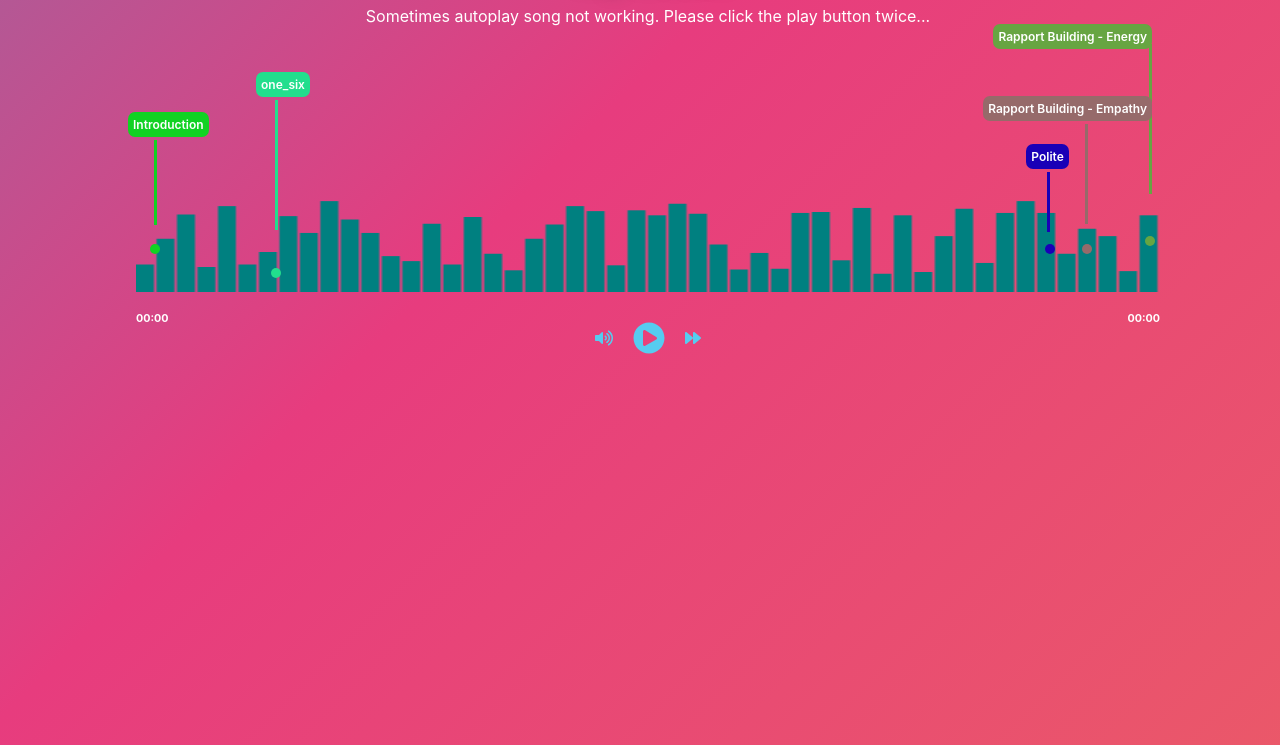
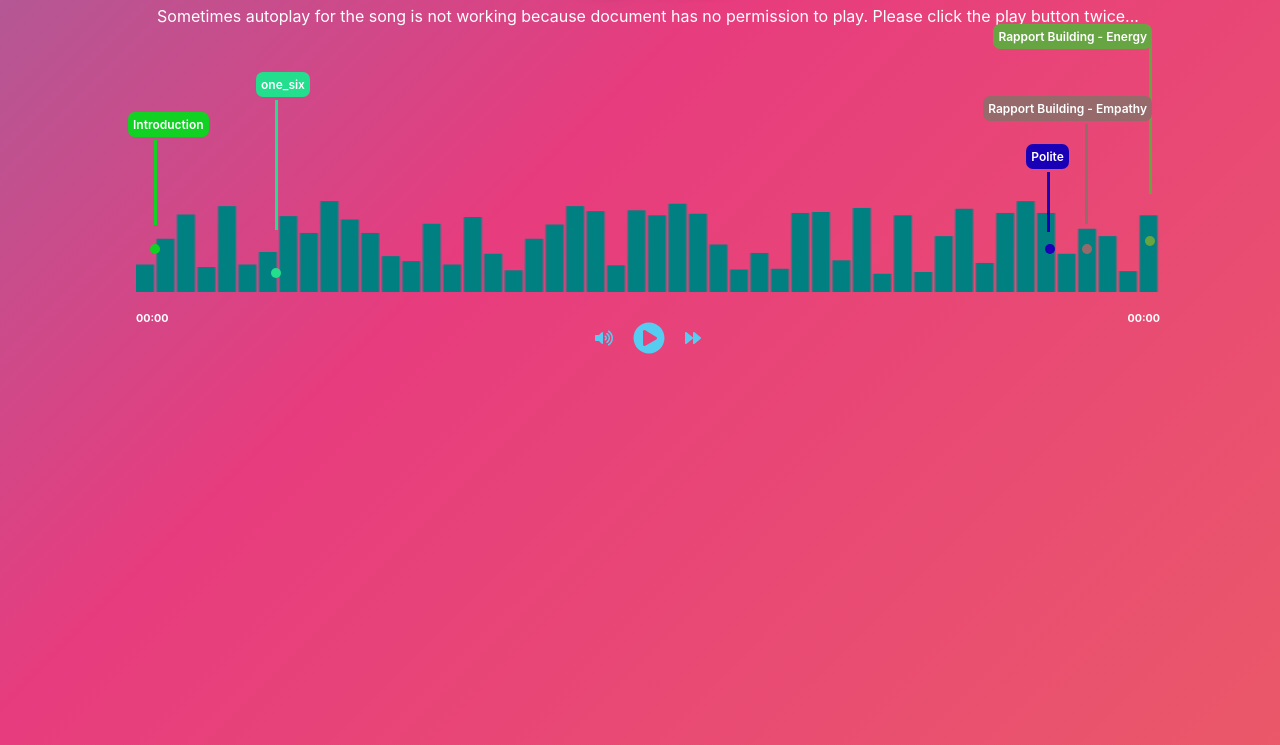
Before and after one commit to devSudhir/MyMusicPlayer, a plain HTML site: page index.html in a window 1280 px wide. Shown: the part 76-821 px from the top of the page. Drawn offline with Linux system fonts and the light colour scheme.

Commit message:
Update index.html

```diff
--- a/index.html
+++ b/index.html
@@ -21,7 +21,7 @@
   <body onload="draw()">
     <h1>My Music</h1>
     <p>
-      Sometimes autoplay song not working. Please click the play button twice...
+      Sometimes autoplay for the song is not working because document has no permission to play. Please click the play button twice...
     </p>
     <!-- Tags -->
     <div id="tag">
```
